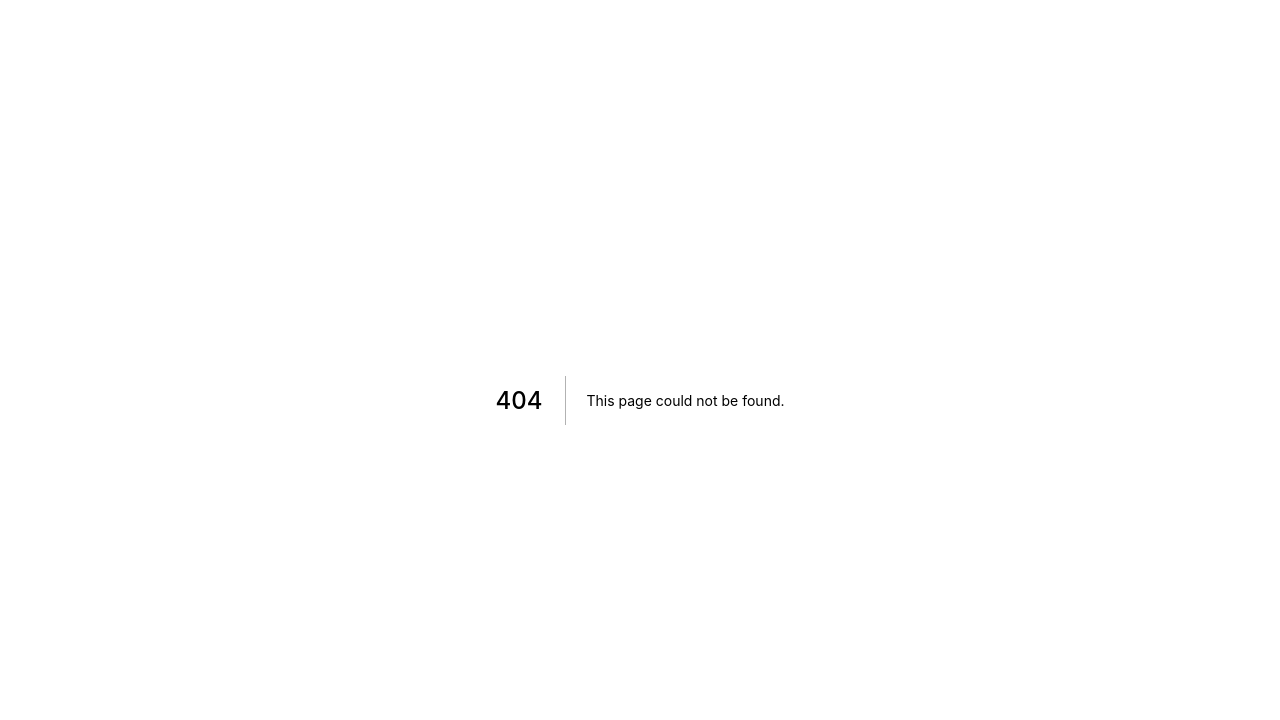
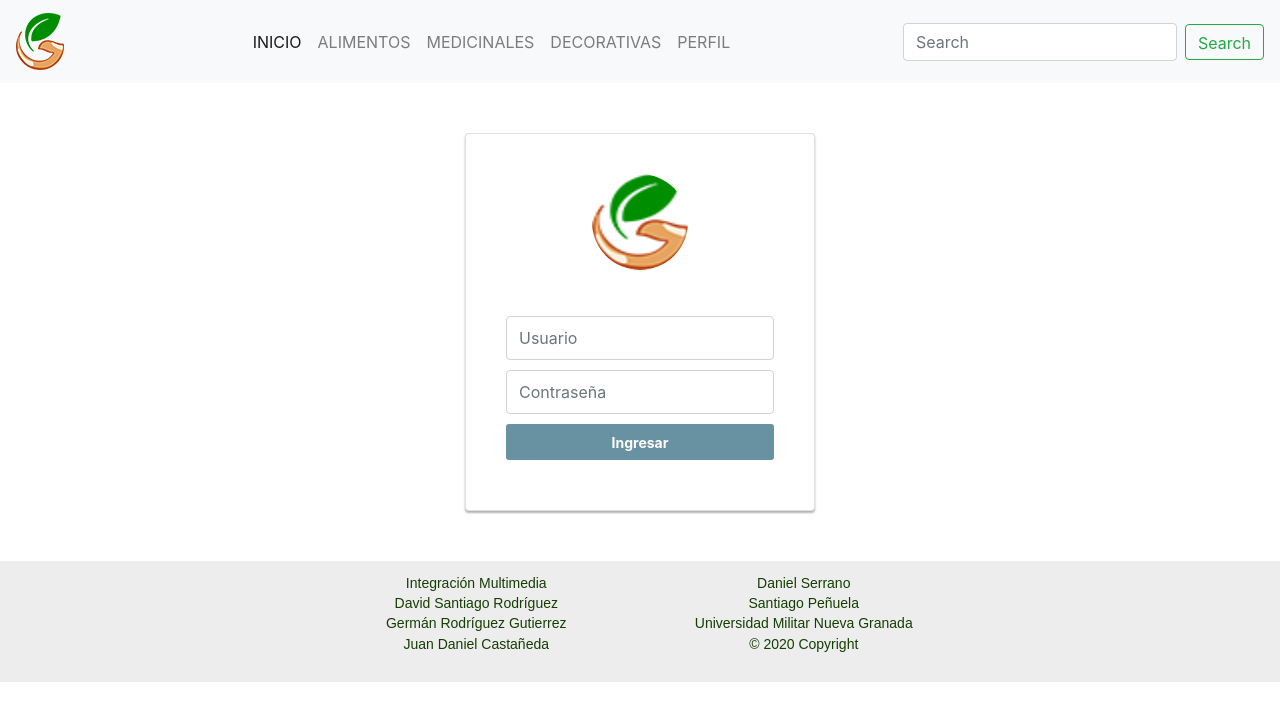
Before and after one commit to tiopobre/Grandi, a Next.js app: page /Login in a window 1280 px wide. Before the commit this address had no page. Shown: the top 720 px of the page. Built offline with nearby package versions, Linux system fonts and the light colour scheme; a web font is replaced by a local one.

Commit message:
Primer login

```diff
--- a/components/Layaout/layaout.jsx
+++ b/components/Layaout/layaout.jsx
@@ -14,7 +14,7 @@
                 <link href="/static/css/desc_planta.css" rel="stylesheet" />
                 <link href="/static/css/footer.css" rel="stylesheet" />
                 <link href="/static/css/seccion.css" rel="stylesheet" />
-
+                <link href="/static/css/login.css" rel="stylesheet" />
                 <link href="/static/css/bootstrap.min.css" rel="stylesheet" />
             </Head>
 
--- /dev/null
+++ b/pages/Login.jsx
@@ -0,0 +1,25 @@
+import React from 'react';
+import Layaout from '../components/Layaout/layaout'
+import Footer from '../components/Layaout/footer';
+import Link from 'next/link'
+
+const Login = () => {
+    return (
+        <Layaout>
+      <div className="container">
+        <div className="card card-container login">
+          <img id="profile-img" className="profile-img-card" src="static/imgs/LOGO_GRANDI.png" />
+          <p id="profile-name" className="profile-name-card" />
+          <form className="form-signin">
+            <span id="reauth-email" className="reauth-email" />
+            <input type="email" id="inputEmail" className="form-control" placeholder="Usuario" required autofocus />
+            <input type="password" id="inputPassword" className="form-control" placeholder="Contraseña" required />
+            <button className="btn btn-lg btn-primary btn-block btn-signin" type="submit">Ingresar</button>
+          </form>
+        </div>
+      </div>
+      </Layaout>
+    )
+}
+
+export default Login
--- /dev/null
+++ b/public/static/css/login.css
@@ -0,0 +1,140 @@
+body, html {
+    height: 100%;
+}
+
+.card-container.card {
+    max-width: 350px;
+    padding: 40px 40px;
+}
+
+.btn {
+    font-weight: 700;
+    height: 36px;
+    -moz-user-select: none;
+    -webkit-user-select: none;
+    user-select: none;
+    cursor: default;
+}
+
+/*
+ * Card component
+ */
+.card {
+    background-color: #F7F7F7;
+    /* just in case there no content*/
+    padding: 20px 25px 30px;
+    margin: 0 auto 25px;
+    margin-top: 50px;
+    /* shadows and rounded borders */
+    -moz-border-radius: 2px;
+    -webkit-border-radius: 2px;
+    border-radius: 2px;
+    -moz-box-shadow: 0px 2px 2px rgba(0, 0, 0, 0.3);
+    -webkit-box-shadow: 0px 2px 2px rgba(0, 0, 0, 0.3);
+    box-shadow: 0px 2px 2px rgba(0, 0, 0, 0.3);
+}
+
+.profile-img-card {
+    width: 96px;
+    height: 96px;
+    margin: 0 auto 10px;
+    display: block;
+    -moz-border-radius: 50%;
+    -webkit-border-radius: 50%;
+    border-radius: 50%;
+}
+
+/*
+ * Form styles
+ */
+.profile-name-card {
+    font-size: 16px;
+    font-weight: bold;
+    text-align: center;
+    margin: 10px 0 0;
+    min-height: 1em;
+}
+
+.reauth-email {
+    display: block;
+    color: #404040;
+    line-height: 2;
+    margin-bottom: 10px;
+    font-size: 14px;
+    text-align: center;
+    overflow: hidden;
+    text-overflow: ellipsis;
+    white-space: nowrap;
+    -moz-box-sizing: border-box;
+    -webkit-box-sizing: border-box;
+    box-sizing: border-box;
+}
+
+.form-signin #inputEmail,
+.form-signin #inputPassword {
+    direction: ltr;
+    height: 44px;
+    font-size: 16px;
+}
+
+.form-signin input[type=email],
+.form-signin input[type=password],
+.form-signin input[type=text],
+.form-signin button {
+    width: 100%;
+    display: block;
+    margin-bottom: 10px;
+    z-index: 1;
+    position: relative;
+    -moz-box-sizing: border-box;
+    -webkit-box-sizing: border-box;
+    box-sizing: border-box;
+}
+
+.form-signin .form-control:focus {
+    border-color: rgb(104, 145, 162);
+    outline: 0;
+    -webkit-box-shadow: inset 0 1px 1px rgba(0,0,0,.075),0 0 8px rgb(104, 145, 162);
+    box-shadow: inset 0 1px 1px rgba(0,0,0,.075),0 0 8px rgb(104, 145, 162);
+}
+
+.btn.btn-signin {
+    /*background-color: #4d90fe; */
+    background-color: rgb(104, 145, 162);
+    /* background-color: linear-gradient(rgb(104, 145, 162), rgb(12, 97, 33));*/
+    padding: 0px;
+    font-weight: 700;
+    font-size: 14px;
+    height: 36px;
+    -moz-border-radius: 3px;
+    -webkit-border-radius: 3px;
+    border-radius: 3px;
+    border: none;
+    -o-transition: all 0.218s;
+    -moz-transition: all 0.218s;
+    -webkit-transition: all 0.218s;
+    transition: all 0.218s;
+}
+
+.btn.btn-signin:hover,
+.btn.btn-signin:active,
+.btn.btn-signin:focus {
+    background-color: rgb(12, 97, 33);
+}
+
+.forgot-password {
+    color: rgb(104, 145, 162);
+}
+
+.forgot-password:hover,
+.forgot-password:active,
+.forgot-password:focus{
+    color: rgb(12, 97, 33);
+}
+
+@media (max-width: 768px) {
+  .login {
+    width: 80%;
+    margin:
+  }
+}
```
